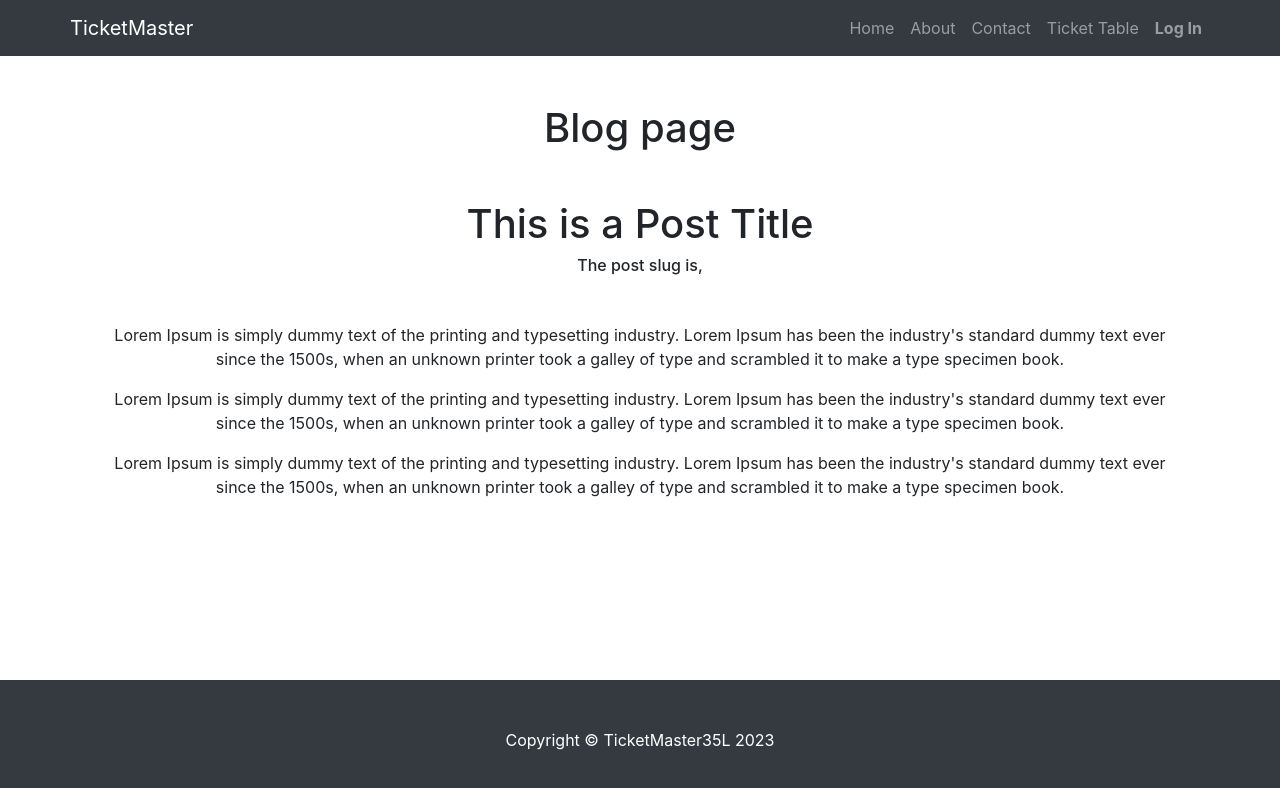
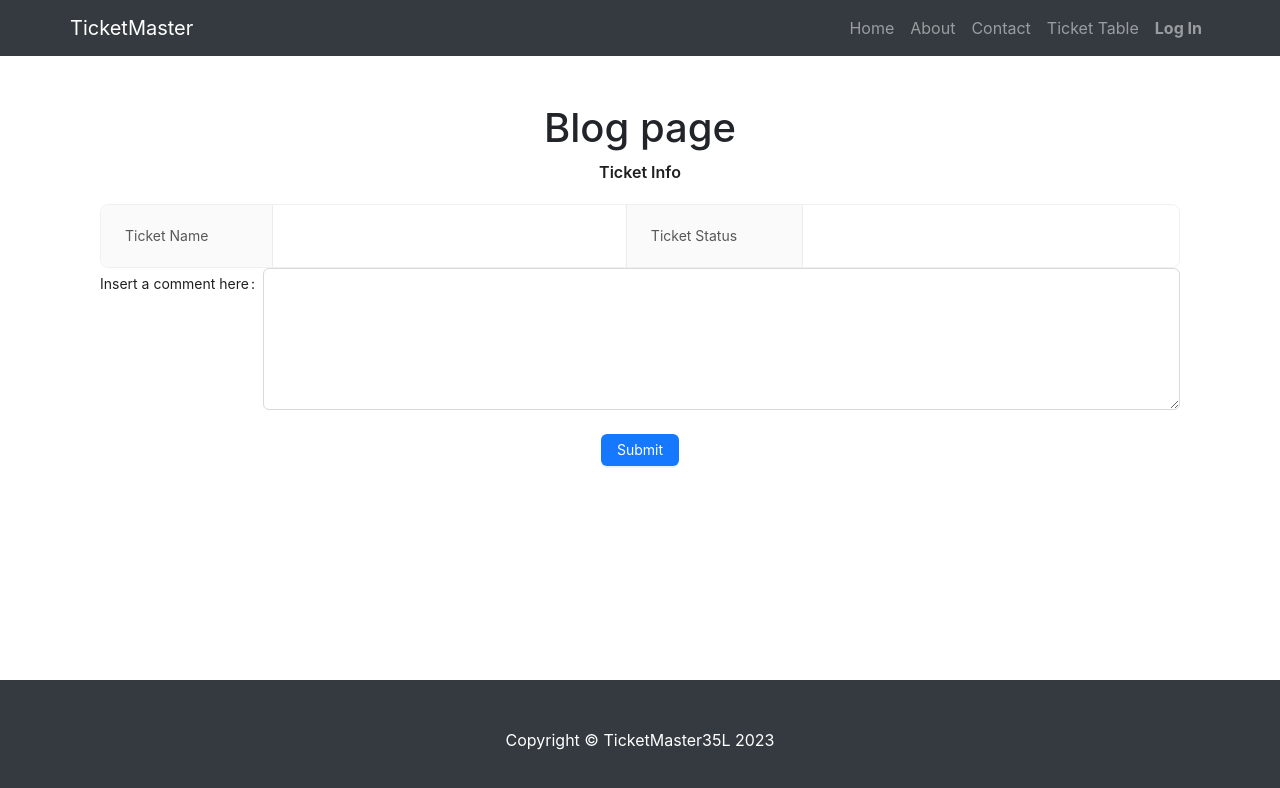
Before and after one commit to Ticketmaster35L/Ticketmaster35L, a React (Create React App) app: page /ticket/1 in a window 1280 px wide. Shown: the top 788 px of the page. Built offline with nearby package versions, Linux system fonts and the light colour scheme; no server answers.

Commit message:
Updates Info Dynamically in name file

```diff
--- a/src/components/blog/Post.jsx
+++ b/src/components/blog/Post.jsx
@@ -1,45 +1,64 @@
 import React, { useEffect } from "react";
 import { useParams } from "react-router";
 import {useState} from 'react'
+import { Form, Input, Row, Col, Card, Table, Button } from 'antd';
+import { Descriptions, Radio } from 'antd';
+
 function Post() {
+
   let { postSlug } = useParams();
-  const [ticket, setTicket] = useState({})
+  const [ticket, setTicket] = useState([{}])
+
   useEffect(() => {
     // Fetch post using the postSlug
+    console.log("refreshing")
     fetch('/api/ticket/'+postSlug).then((response) => response.json())
     .then((ticket)=> {
-      /*I'll let you figure out how to handle this, but data here is a dictionairy with every id of the ticket
-      as keys and the ticket object as values.Proccess and add to the table as you need!*/
-      // setTicket(ticket)
       console.log(ticket)
       setTicket(ticket)
     })
 
   }, [postSlug]);
+  const handleTicketChange = (index,event) => {
+    let data = ticket;
+    data[index] = event.target.value;
+    setTicket(data);
+    fetch('/api/ticket/'+postSlug,{
+      method: "POST",
+      body: JSON.stringify(ticket),
+    }
+    ).then((response) => response.json()).then((data) => console.log(data))
+    console.log(ticket.name)
+    //alert(event.target.value)
+  }
+  const { TextArea } = Input;
 
+  const input_field = {
+    border : 0,
+    width: '100%',
+    height:"100%"
+  };
   return (
+
     <div className="home">
       <div class="container">
-        <h1 className="mt-5">This is a Post Title</h1>
-        <h6 className="mb-5">The post slug is,{ticket.name}</h6>
-        <p>
-          Lorem Ipsum is simply dummy text of the printing and typesetting
-          industry. Lorem Ipsum has been the industry's standard dummy text ever
-          since the 1500s, when an unknown printer took a galley of type and
-          scrambled it to make a type specimen book.
-        </p>
-        <p>
-          Lorem Ipsum is simply dummy text of the printing and typesetting
-          industry. Lorem Ipsum has been the industry's standard dummy text ever
-          since the 1500s, when an unknown printer took a galley of type and
-          scrambled it to make a type specimen book.
-        </p>
-        <p>
-          Lorem Ipsum is simply dummy text of the printing and typesetting
-          industry. Lorem Ipsum has been the industry's standard dummy text ever
-          since the 1500s, when an unknown printer took a galley of type and
-          scrambled it to make a type specimen book.
-        </p>
+        <div className="ticketDescriptor">
+            <div class="container"></div>
+            <Descriptions title="Ticket Info" bordered>
+            <Descriptions.Item label="Ticket Name"><input style={input_field} type="text" defaultValue={ticket.name} onChange={event => handleTicketChange("name",event)}/></Descriptions.Item>
+            <Descriptions.Item label="Ticket Status"><Input value={ticket.status} bordered={false}/></Descriptions.Item>
+            </Descriptions>
+            <Form name="Comments">
+                    <Form.Item label="Insert a comment here" name="commentForm">
+                        <TextArea name="Comment Field" rows={6} cols={100}/>
+                    </Form.Item>
+                    <Form.Item>
+                        <Button type="primary" htmlType="submit">
+                            Submit
+                        </Button>
+                    </Form.Item>
+                </Form>
+        </div>
       </div>
     </div>
   );
```
